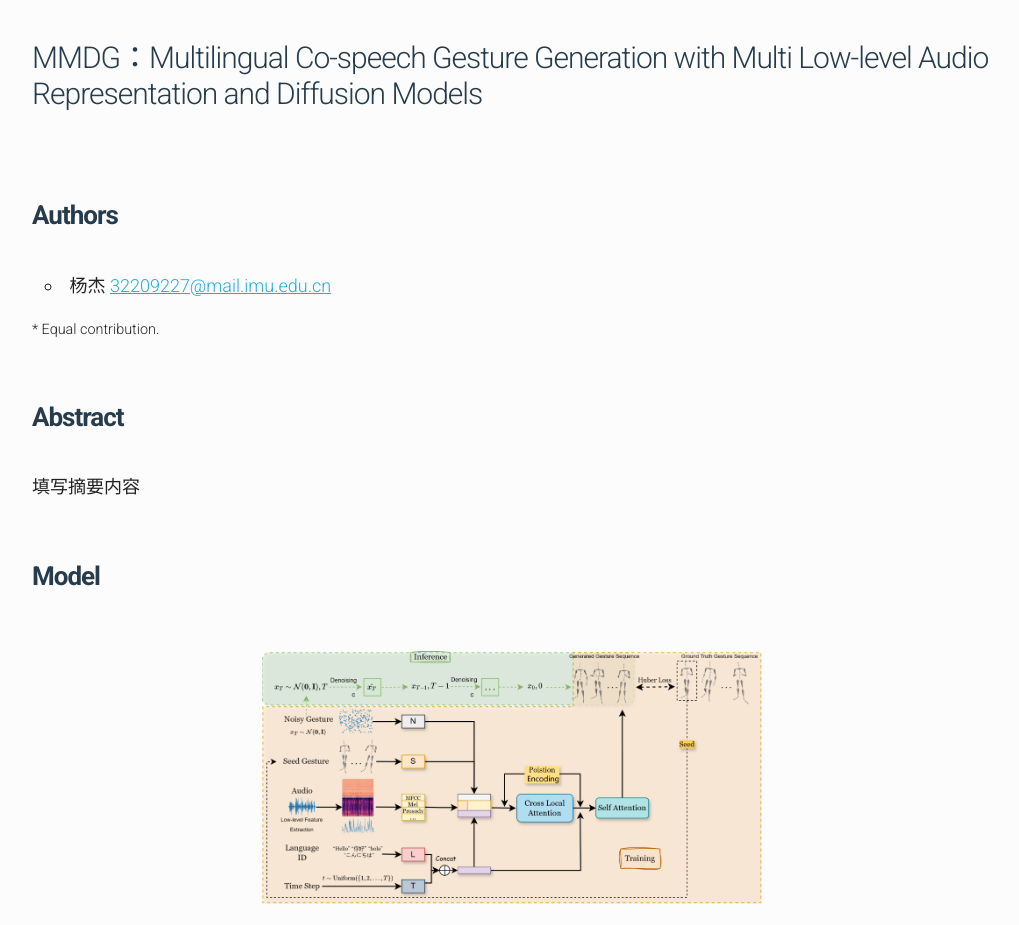
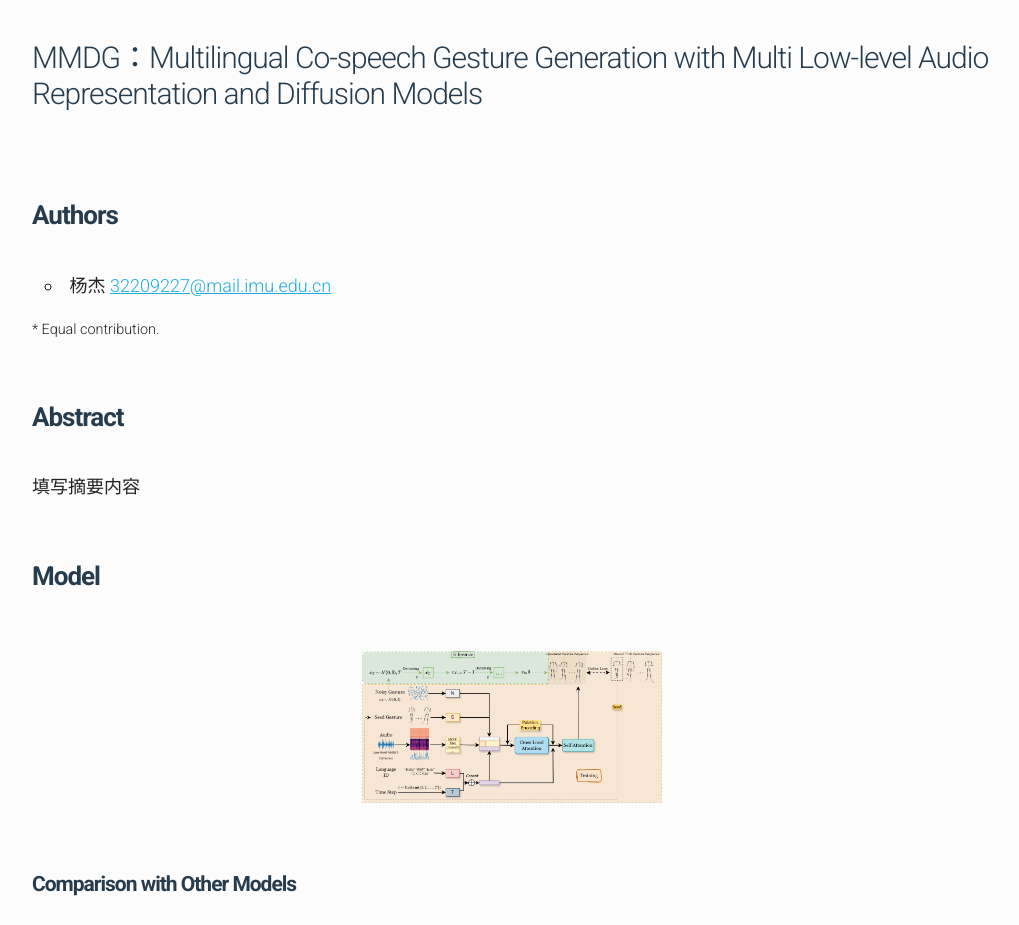
Before and after one commit to yznh192/MDG_demo, a plain HTML site: page index.html in a window 1280 px wide. Shown: the top 925 px of the page, without its empty margins (128-1147 px from the left). Drawn offline with nearby package versions, Linux system fonts and the light colour scheme; some packages are replaced by stand-ins of ours.

Commit message:
Update index.html

```diff
--- a/index.html
+++ b/index.html
@@ -42,7 +42,7 @@
 <h2 id="audio-samples">Model</h2>
 <td style="text-align: center; vertical-align: middle;">
     <div style="display: flex; justify-content: center; align-items: center; height: 100%;">
-        <img src="./resources/img/MMDG.png" alt="" width="500" height="300">
+        <img src="./resources/img/MMDG.png" alt="" width="300" height="200">
     </div>
 </td>
 </td>
```
